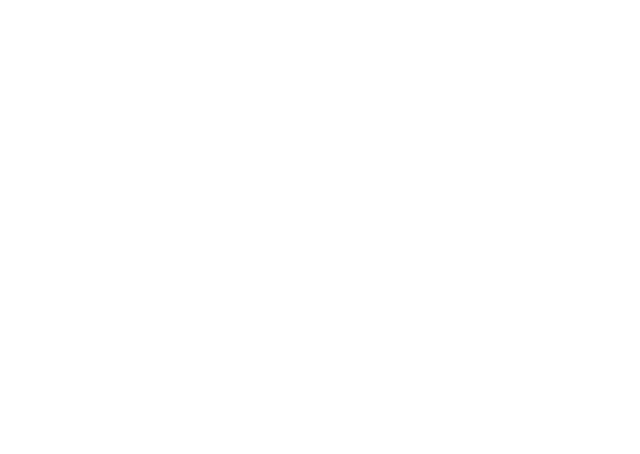
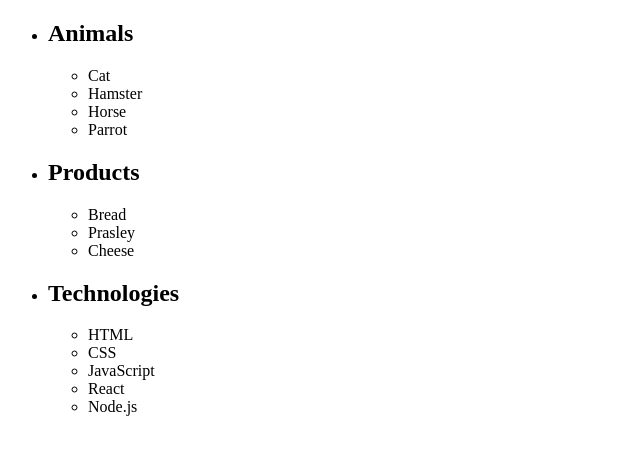
Before and after one commit to MiaLuczak/goit-qaa-hw-7, a plain HTML site: page index.html in a window 1280 px wide. Shown: the whole page, without its empty margins (0-640 px from the left). Drawn offline with Linux system fonts and the light colour scheme.

Commit message:
Filling <head> tag, linking script.js file ;Preparing for 1st exercise

```diff
--- a/index.html
+++ b/index.html
@@ -2,11 +2,44 @@
 <html>
 
 <head>
-
+    <meta charset="UTF-8">
+    <title>JavaScript playground</title>
+    <script src="script.js"></script>
 </head>
 
 <body>
-
+    <!-- Exercise 1 -->
+    <!-- Provided example ul list -->
+    <ul id="categories">
+        <li class="item">
+            <h2>Animals</h2>
+            <ul>
+                <li>Cat</li>
+                <li>Hamster</li>
+                <li>Horse</li>
+                <li>Parrot</li>
+            </ul>
+        </li>
+        <li class="item">
+            <h2>Products</h2>
+            <ul>
+                <li>Bread</li>
+                <li>Prasley</li>
+                <li>Cheese</li>
+            </ul>
+        </li>
+        <li class="item">
+            <h2>Technologies</h2>
+            <ul>
+                <li>HTML</li>
+                <li>CSS</li>
+                <li>JavaScript</li>
+                <li>React</li>
+                <li>Node.js</li>
+            </ul>
+        </li>
+    </ul>
+    <!-- Provided example ul list -->
 </body>
 
 </html>
```
